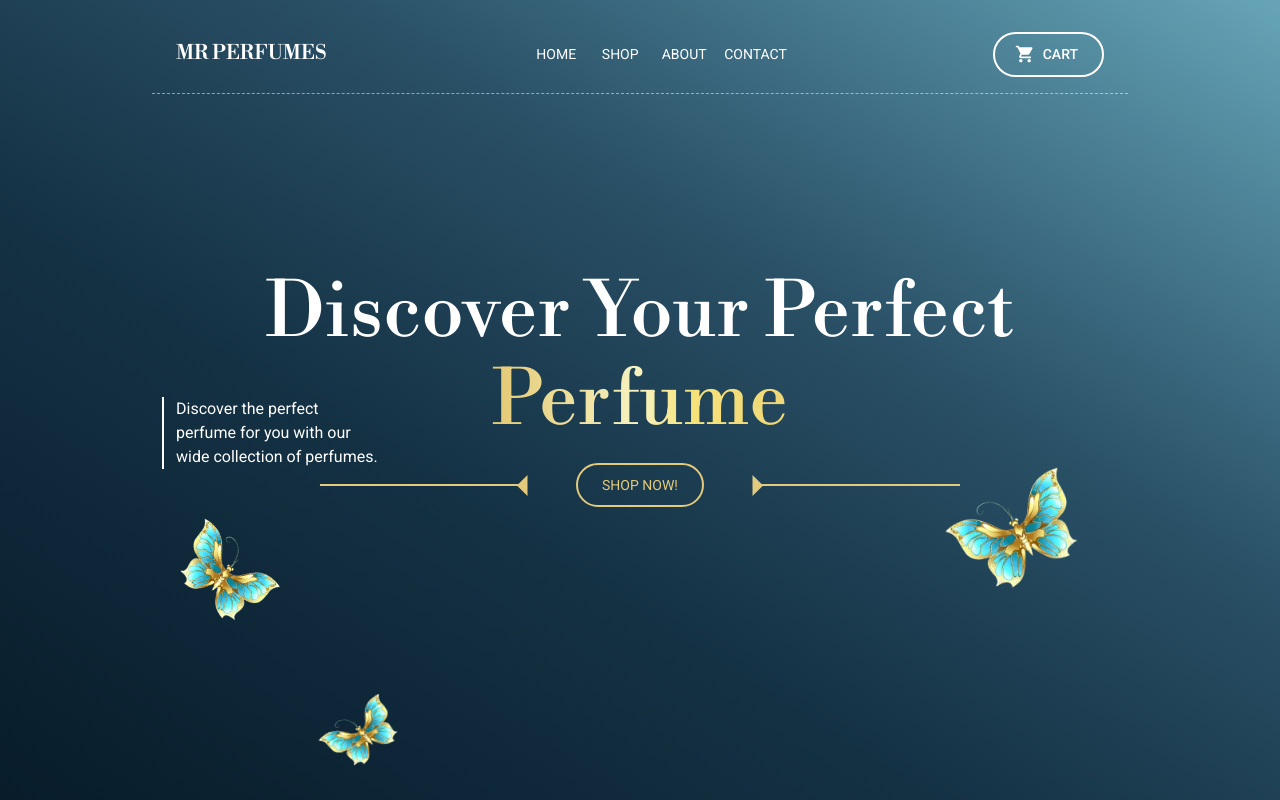
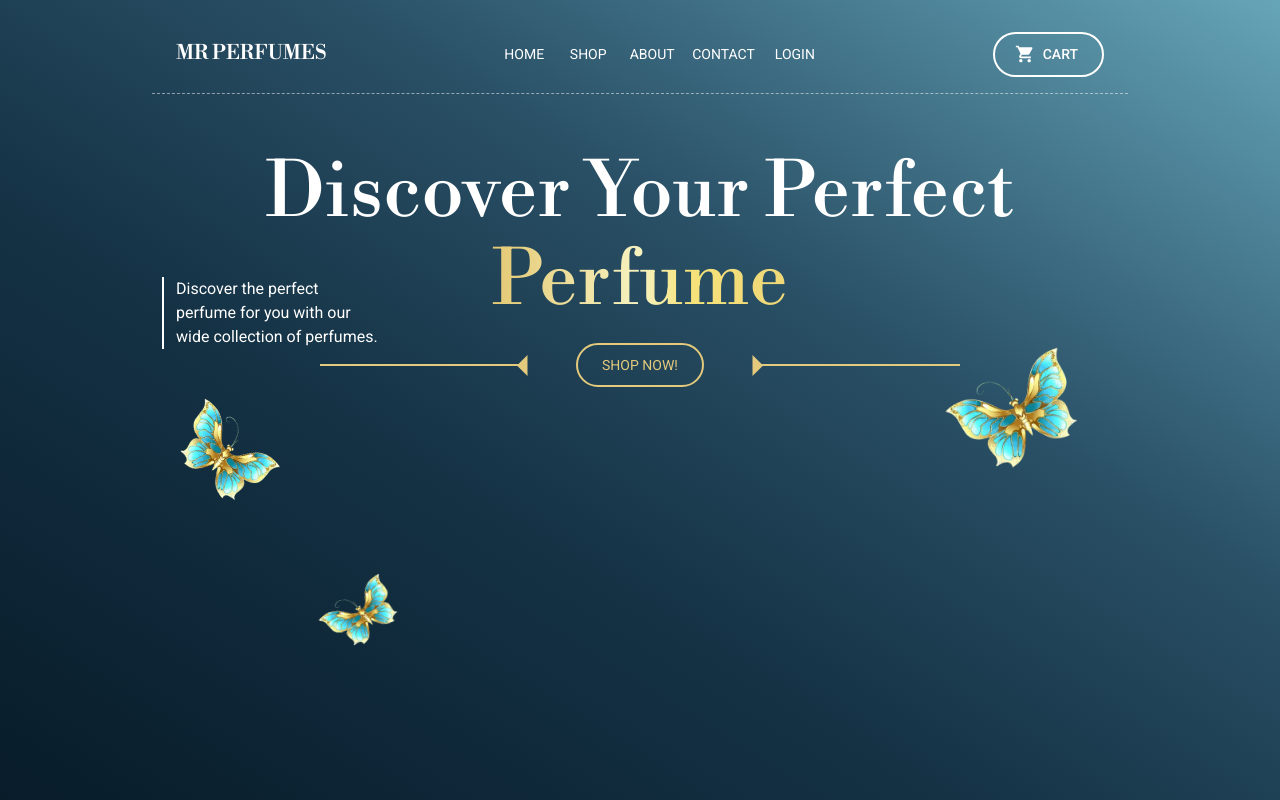
Before and after one commit to kingmohbil/online-store, a Next.js app: page / in a window 1280 px wide. Built offline with nearby package versions, Linux system fonts and the light colour scheme.

Commit message:
Added Login, Logout links

```diff
--- a/components/AppBar.tsx
+++ b/components/AppBar.tsx
@@ -36,6 +36,12 @@ function AppBar({ style }: AppBarProps) {
     setMobileOpen((prevState) => !prevState);
   };
 
+  // The Function For Setting The Logging Status
+  const [loggedIn, setLoggedIn] = useState(false);
+
+  const login = () => {};
+  const logout = () => {};
+
   const handleCartToggle = () => {
     setCartOpen((prevState) => !prevState);
   };
@@ -52,6 +58,19 @@ function AppBar({ style }: AppBarProps) {
       <Divider />
       <List>
         {/* The Links Displayed On The List In The Drawer */}
+        {loggedIn ? (
+          <ListItem disablePadding>
+            <ListItemButton sx={{ textAlign: 'center' }}>
+              <ListItemText primary={'Logout'} onClick={logout} />
+            </ListItemButton>
+          </ListItem>
+        ) : (
+          <ListItem disablePadding>
+            <ListItemButton sx={{ textAlign: 'center' }}>
+              <ListItemText primary={'Login'} onClick={login} />
+            </ListItemButton>
+          </ListItem>
+        )}
         {navItems.map((item) => (
           <ListItem key={item.text} disablePadding>
             <ListItemButton sx={{ textAlign: 'center' }}>
@@ -159,6 +178,27 @@ function AppBar({ style }: AppBarProps) {
                   </Button>
                 </Link>
               ))}
+              {loggedIn ? (
+                <Button
+                  sx={{
+                    color: '#fff',
+                    fontWeight: '400',
+                  }}
+                  onClick={logout}
+                >
+                  Logout
+                </Button>
+              ) : (
+                <Button
+                  sx={{
+                    color: '#fff',
+                    fontWeight: '400',
+                  }}
+                  onClick={login}
+                >
+                  Login
+                </Button>
+              )}
             </Box>
             <Button
               variant="outlined"
--- a/components/HomePage.tsx
+++ b/components/HomePage.tsx
@@ -2,7 +2,6 @@ import React from 'react';
 import Image from 'next/image';
 import { Box, Typography, Button } from '@mui/material';
 import { mainPageXMargins } from '@/constants';
-import { NodeNextRequest } from 'next/dist/server/base-http/node';
 
 const TypographyStyles = {
   fontFamily: 'var(--elegant-font)',
@@ -44,7 +43,7 @@ const responsiveStylesDescription = {
 const HomeComponent: React.FC = () => {
   return (
     <>
-      <Box mt={20} sx={{ ...mainPageXMargins }}>
+      <Box mt={5} sx={{ ...mainPageXMargins }}>
         <Typography variant="h1" color="#fff" sx={{ ...TypographyStyles }}>
           Discover Your Perfect
         </Typography>
```
